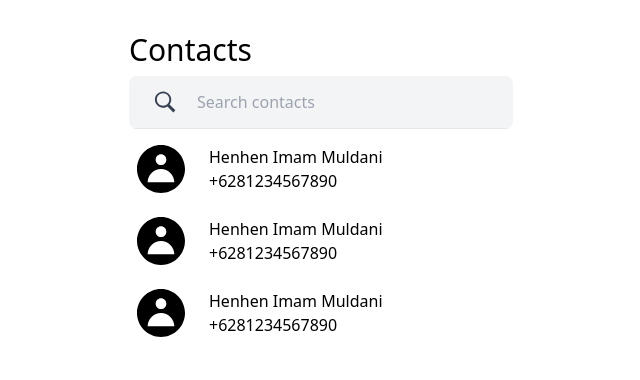
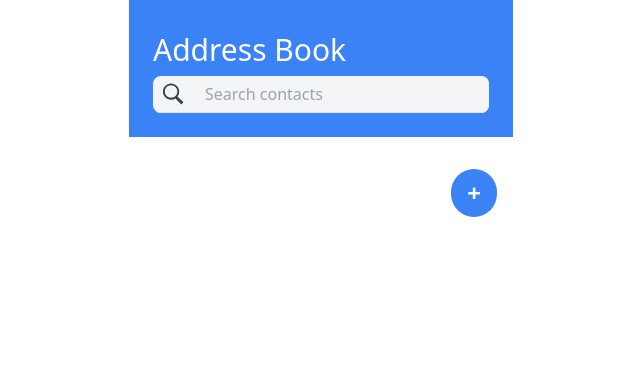
Before and after one commit to henhenmuldani/address-book, a website: page src/index.html in a window 1280 px wide. Shown: the whole page, without its empty margins (319-959 px from the left). Drawn offline with Linux system fonts and the light colour scheme.

Commit message:
add function add contact and save to local storage

```diff
--- a/src/index.html
+++ b/src/index.html
@@ -6,12 +6,12 @@
     <link rel="stylesheet" href="./output.css" />
     <title>Address Book</title>
   </head>
-  <body class="max-w-md p-8 mx-auto bg-white">
-    <header>
-      <h1 class="text-3xl">Contacts</h1>
-      <div class="mt-2 mb-2 overflow-hidden bg-gray-100 rounded-lg">
+  <body class="max-w-sm mx-auto">
+    <header class="sticky top-0 z-50 p-4 bg-blue-500">
+      <h1 class="px-2 pt-4 text-3xl text-white">Address Book</h1>
+      <div class="m-2 overflow-hidden bg-gray-100 rounded-lg">
         <form id="search-contacts" method="get">
-          <div class="flex items-center px-4 py-2 border-b border-gray-200">
+          <div class="flex items-center border-b border-gray-200">
             <div class="flex-shrink-0 px-2 font-semibold text-gray-700">
               <svg
                 xmlns="http://www.w3.org/2000/svg"
@@ -25,6 +25,7 @@
             </div>
             <input
               type="text"
+              id="search-input"
               class="w-full px-3 py-2 leading-tight text-gray-700 bg-gray-100 focus:outline-none"
               placeholder="Search contacts"
             />
@@ -32,64 +33,18 @@
         </form>
       </div>
     </header>
-    <ul class="space-y-2">
-      <li class="flex items-center">
-        <div>
-          <svg
-            xmlns="http://www.w3.org/2000/svg"
-            enable-background="new 0 0 48 48"
-            class="w-16 h-16 fill-current"
-            viewBox="0 0 48 48"
-            id="profile"
-          >
-            <path
-              d="M24,6C14.1,6,6,14.1,6,24s8.1,18,18,18s18-8.1,18-18S33.9,6,24,6z M24,13c2.2,0,4,1.8,4,4c0,2.2-1.8,4-4,4c-2.2,0-4-1.8-4-4C20,14.8,21.8,13,24,13z M14,34c0-5.5,4.5-10,10-10c5.5,0,10,4.5,10,10H14z"
-            ></path>
-          </svg>
-        </div>
-        <div class="flex flex-col ml-4">
-          <p>Henhen Imam Muldani</p>
-          <p>+6281234567890</p>
-        </div>
-      </li>
-      <li class="flex items-center">
-        <div>
-          <svg
-            xmlns="http://www.w3.org/2000/svg"
-            enable-background="new 0 0 48 48"
-            class="w-16 h-16 fill-current"
-            viewBox="0 0 48 48"
-            id="profile"
-          >
-            <path
-              d="M24,6C14.1,6,6,14.1,6,24s8.1,18,18,18s18-8.1,18-18S33.9,6,24,6z M24,13c2.2,0,4,1.8,4,4c0,2.2-1.8,4-4,4c-2.2,0-4-1.8-4-4C20,14.8,21.8,13,24,13z M14,34c0-5.5,4.5-10,10-10c5.5,0,10,4.5,10,10H14z"
-            ></path>
-          </svg>
-        </div>
-        <div class="flex flex-col ml-4">
-          <p>Henhen Imam Muldani</p>
-          <p>+6281234567890</p>
-        </div>
-      </li>
-      <li class="flex items-center">
-        <div>
-          <svg
-            xmlns="http://www.w3.org/2000/svg"
-            enable-background="new 0 0 48 48"
-            class="w-16 h-16 fill-current"
-            viewBox="0 0 48 48"
-            id="profile"
-          >
-            <path
-              d="M24,6C14.1,6,6,14.1,6,24s8.1,18,18,18s18-8.1,18-18S33.9,6,24,6z M24,13c2.2,0,4,1.8,4,4c0,2.2-1.8,4-4,4c-2.2,0-4-1.8-4-4C20,14.8,21.8,13,24,13z M14,34c0-5.5,4.5-10,10-10c5.5,0,10,4.5,10,10H14z"
-            ></path>
-          </svg>
-        </div>
-        <div class="flex flex-col ml-4">
-          <p>Henhen Imam Muldani</p>
-          <p>+6281234567890</p>
-        </div>
-      </li>
-    </ul>
+
+    <main class="relative">
+      <ul class="p-4 space-y-2" id="contacts"></ul>
+      <a href="./new">
+        <button
+          class="sticky px-4 py-2 mr-4 text-2xl font-bold text-white bg-blue-500 rounded-full float-end bottom-4 shadow-lghover:bg-blue-600 focus:outline-none focus:ring-2 focus:ring-blue-600 focus:ring-opacity-50"
+        >
+          +
+        </button>
+      </a>
+    </main>
+
+    <script src="./index.js"></script>
   </body>
 </html>
--- a/src/index.js
+++ b/src/index.js
@@ -1 +1,37 @@
-console.log("Hello World");
+const contactsElement = document.getElementById("contacts");
+
+const contactsData = JSON.parse(localStorage.getItem("contacts")) || [];
+
+function renderContacts() {
+  contactsElement.innerHTML = "";
+
+  let contactCard = "";
+
+  contactsData.forEach((item) => {
+    contactCard += `
+      <li class="flex items-center">
+          <div>
+            <svg
+              xmlns="http://www.w3.org/2000/svg"
+              enable-background="new 0 0 48 48"
+              class="w-16 h-16 fill-current"
+              viewBox="0 0 48 48"
+              id="profile"
+            >
+              <path
+                d="M24,6C14.1,6,6,14.1,6,24s8.1,18,18,18s18-8.1,18-18S33.9,6,24,6z M24,13c2.2,0,4,1.8,4,4c0,2.2-1.8,4-4,4c-2.2,0-4-1.8-4-4C20,14.8,21.8,13,24,13z M14,34c0-5.5,4.5-10,10-10c5.5,0,10,4.5,10,10H14z"
+              ></path>
+            </svg>
+          </div>
+          <div class="flex flex-col ml-4 break-all">
+            <p>${item.firstName} ${item.lastName}</p>
+            <p>${item.phoneNumber}</p>
+          </div>
+        </li>
+      `;
+  });
+
+  contactsElement.innerHTML = contactCard;
+}
+
+renderContacts();
--- /dev/null
+++ b/src/new/index.js
@@ -0,0 +1,30 @@
+function addContact(event) {
+  event.preventDefault();
+
+  const formData = new FormData(event.target);
+
+  const firstName = formData.get("first-name");
+  const lastName = formData.get("last-name");
+  const phoneNumber = formData.get("phone-number");
+
+  const newContact = {
+    firstName: firstName,
+    lastName: lastName,
+    phoneNumber: phoneNumber,
+  };
+
+  // ambil data dari localStorage
+  const contactsData = JSON.parse(localStorage.getItem("contacts")) || [];
+
+  // tambah kontak baru ke array
+  contactsData.push(newContact);
+
+  // simpan data ke localStorage
+  localStorage.setItem("contacts", JSON.stringify(contactsData));
+
+  // redirect ke halaman utama
+  window.location.href = "../index.html";
+}
+
+// const addContactFormElement = document.getElementById("add-contact-form");
+// addContactFormElement.addEventListener("submit", addContact);
```
Also changed, not shown: src/new/index.html (added, +64 -0 lines), src/output.css.
